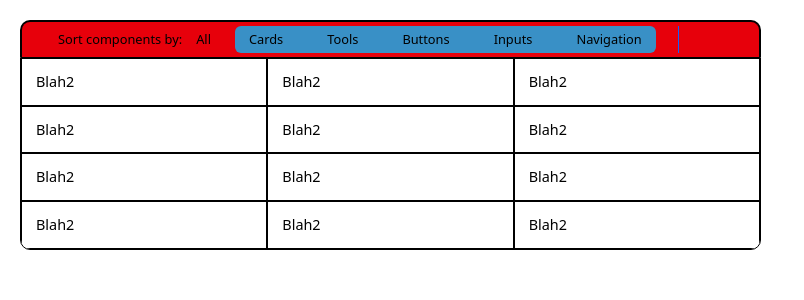
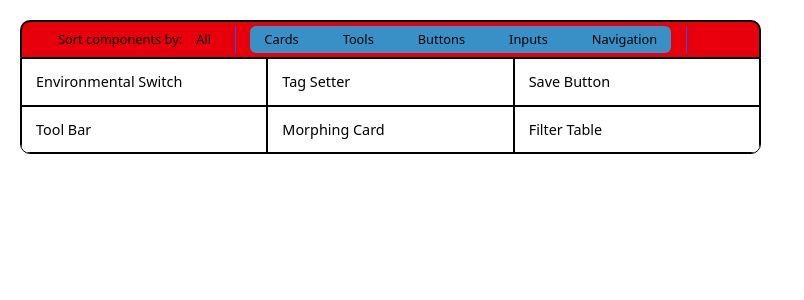
Before and after one commit to kwame999/kiwi-ui, a Next.js app: page / in a window 1280 px wide. Shown: the top 300 px of the page, without its empty margins (0-804 px from the left). Built offline with nearby package versions, Linux system fonts and the light colour scheme; some icons are missing.

Commit message:
fix: proper handling of filter state.

```diff
--- a/src/app/components.ts
+++ b/src/app/components.ts
@@ -49,10 +49,20 @@ export const components: ComponentTypes[] = [
       default: [],
     },
   },
+  {
+    componentType: 'Filter Table',
+    description: 'An environmental switch with hover animation and micro-interactions',
+    category: 'Tools',
+    definitions: {
+      props: [],
+      type: [],
+      default: [],
+    },
+  },
 ];
 
 
-type ComponentTypes = {
+export type ComponentTypes = {
   componentType: string,
   description: string,
   category: string,
--- a/src/app/page.tsx
+++ b/src/app/page.tsx
@@ -2,19 +2,22 @@
 import Image from "next/image";
 import { Children, useState } from "react";
 import { HugeiconsIcon } from '@hugeicons/react'
-import { Github01Icon, Sun01Icon, Moon02Icon, FilterVerticalIcon, ArrowRight02Icon, ArrowLeft02Icon} from '@hugeicons/core-free-icons'
+import { Github01Icon, Sun01Icon, Moon02Icon, FilterVerticalIcon, ArrowRight02Icon, ArrowLeft02Icon, FilterIcon} from '@hugeicons/core-free-icons'
 import { componentCategories, components } from "./components";
+import { ComponentTypes } from "./components";
+
 export default function Home() {
-  const [isLight, setIsLight] = useState<Boolean>(false)
 
   return (
     // <NavigationBar/>
-
     // <SideBar></SideBar>
-    <Table/>
+    <Table data={components}/>
   );
 }
- const SideBar = ({}) => {
+
+
+//Sidebar Readbar
+const SideBar = ({}) => {
  const [isActive, setIsActive] = useState<Boolean>(false)
 
  return (
@@ -51,7 +54,7 @@ export default function Home() {
     </aside>
   );
 }
-
+//Main navigation component
 const NavigationBar = ({}) => {
   const [isLight, setIsLight] = useState<Boolean>(false)
 
@@ -74,82 +77,65 @@ const NavigationBar = ({}) => {
   )
 }
 
-const Table = ({})=> {
-
-  const [currentSort, setCurrentSort] = useState<string>('All')
-  console.log(components)
-
+//Table components
+const Table = ({data}: TableProps) => {
+  const [currentSort, setCurrentSort] = useState<string>(componentCategories[0])
   function handleFilter(component: string){
     setCurrentSort(component);
+  }
 
-  }
   return(
     <div className={`max-w-[781px] flex flex-col p-5`}>
-
-        <div className={`flex gap-6 items-center px-[14px] py-[4px] border-2 rounded-t-[10px] border-b-0 text-[0.8rem] font-medium w-full bg-red-600`}>
+      <FilterBar currentSort={currentSort} onFilter={handleFilter}></FilterBar>
+      <div className={`grid grid-cols-3 auto-rows-auto border-1  rounded-b-[10px] text-[0.9rem] font-medium overflow-clip`}>
+        {
+          data.map(c => (
+            currentSort === c.category ?
+            <TableChild key={c.componentType} children={c.componentType}/> :
+            currentSort === componentCategories[0] &&
+            <TableChild key={c.componentType} children={c.componentType}/>))
 
 
+          }
+
+      </div>
+    </div>
+  )
+}
+
+const TableChild = ({children}: TableChildProps) => {
+  return(
+    <div className={`border-1 px-[14px] py-[12px] cursor-pointer hover:bg-blue-50`}>{children}</div>
+  )
+}
+
+const FilterBar = ({currentSort, onFilter}: FilterBarProps ) => {
+
+  return(
+    <div className={`flex gap-6 items-center px-[14px] py-[4px] border-2 rounded-t-[10px] border-b-0 text-[0.8rem] font-medium w-full bg-red-600`}>
+
             <div className={`flex items-center gap-1 shrink-0`}>
-              <HugeiconsIcon icon={FilterVerticalIcon} size={18}/>
+              <HugeiconsIcon icon={FilterIcon} size={18}/>
               <h1 className="">Sort components by:
                 <span className="ml-3.5">
                 {currentSort}
                 </span>
-
               </h1>
             </div>
 
           <div className={`flex justify-between flex-1 items-center`}>
+                        <div className={`w-px bg-blue-600 h-auto self-stretch`}></div>
+
             <div className="relative">
               <div className="filter-bubble"/>
               <ul className={`flex gap-4 font-medium  anchor-filter-bar`}>
-                  {/* <li className={` bg-blue-500 anchor-item text-center py-[4px] px-[14px] rounded-md`}
-                      onClick={()=>{}}
-                  >Buttons</li> */}
-
-                  {/* {
-
-                    components.map(({ category }) => {
-                      if(currentSort !== category){
-                        return (
-                                  <li className={`anchor-item text-center py-[4px] px-[14px]`}
-                                    onClick={()=>{handleFilter(category)}}>
-                                    {category}
-                                  </li>
-                              )}
-                        })
-
-
-                  }  */}
-
-
                   {
-
                     componentCategories.map((c) => {
                       if(currentSort !== c){
-                        return (
-                                  <li key={c}
-                                      className={`anchor-item text-center py-[4px] px-[14px]`}
-                                       onClick={()=>{handleFilter(c)}}>
-                                      {c}
-                                  </li>
-                              )}
-                        })
-
-
-                  }
-
-
-                  {/* {
-                  components.map((c =>
-                                <li className={`anchor-item text-center py-[4px] px-[14px]`}
-                                     onClick={()=>{handleFilter(c.category)}}>
-                                      {c.category}
-                                 </li>
-                                 ))
-                  } */}
+                        return ( <li key={c} className={`anchor-item text-center py-[4px] px-[14px]`} onClick={()=>{onFilter(c)}}>{c}</li>)}
+                      })
+                    }
               </ul>
-
             </div>
 
             <div className={`w-px bg-blue-600 h-auto self-stretch`}></div>
@@ -163,35 +149,21 @@ const Table = ({})=> {
             </div>
           </div>
 
+        </div>
+  )
+}
 
 
-        </div>
+//Types
+type FilterBarProps = {
+  currentSort: string,
+  onFilter: (category: string) => void
+}
 
-      <div className={`grid grid-cols-3 auto-rows-auto border-1  rounded-b-[10px] text-[0.9rem] font-medium overflow-clip `}>
-        <TableChild children = {`Blah2`}/>
-        <TableChild children = {`Blah2`}/>
-        <TableChild children = {`Blah2`}/>
-        <TableChild children = {`Blah2`}/>
-        <TableChild children = {`Blah2`}/>
-        <TableChild children = {`Blah2`}/>
-        <TableChild children = {`Blah2`}/>
-        <TableChild children = {`Blah2`}/>
-        <TableChild children = {`Blah2`}/>
-        <TableChild children = {`Blah2`}/>
-        <TableChild children = {`Blah2`}/>
-        <TableChild children = {`Blah2`}/>
-
-      </div>
-    </div>
-  )
+type TableProps = {
+  data: ComponentTypes[]
 }
 
 type TableChildProps = {
   children: React.ReactNode
 }
-
-const TableChild = ({children}: TableChildProps) => {
-  return(
-          <div className={`border-1  px-[14px] py-[12px] cursor-pointer hover:bg-blue-50`}>{children}</div>
-  )
-}
```
